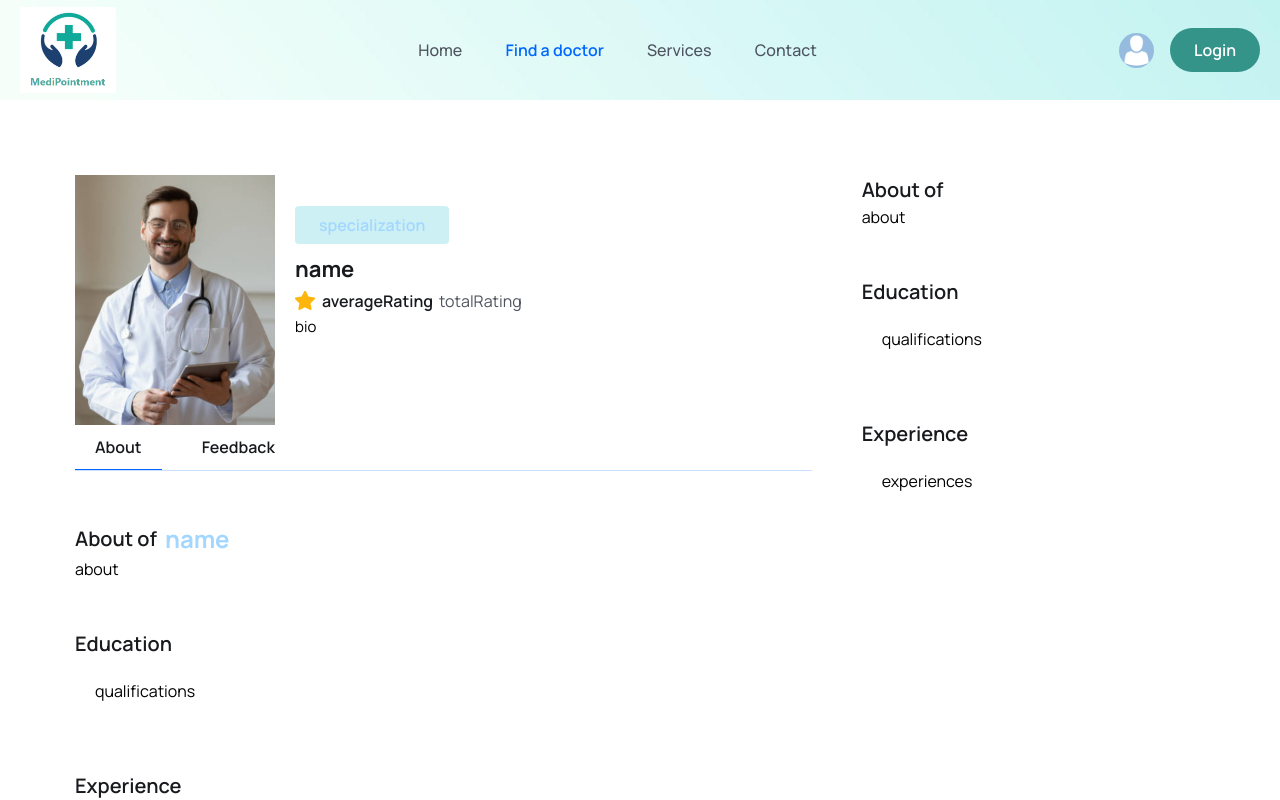
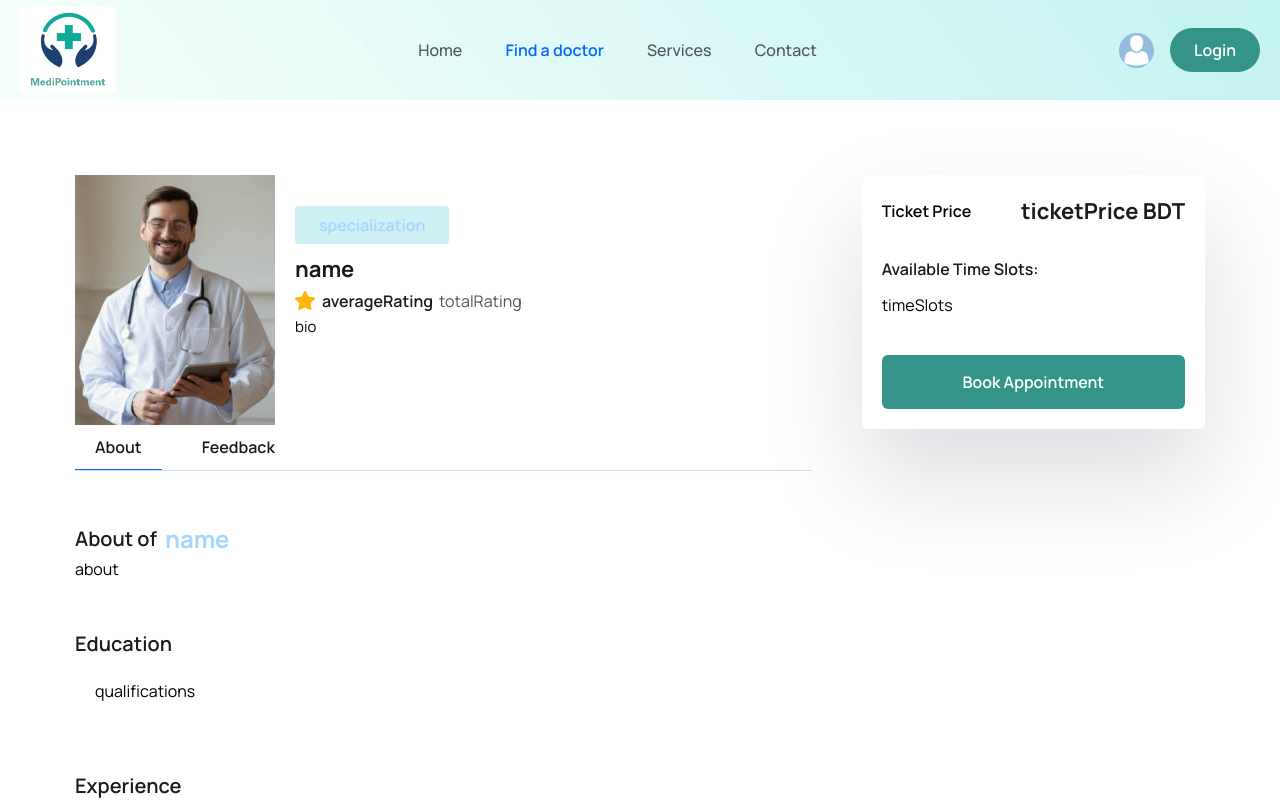
Before and after one commit to bettitaksas/medi-pointment, a React (Vite) app in the folder frontend/: page /doctors/1 in a window 1280 px wide. Shown: the top 800 px of the page. Built offline with nearby package versions, Linux system fonts and the light colour scheme.

Commit message:
fix doctor card

```diff
--- a/frontend/src/components/Doctors/DoctorCard.jsx
+++ b/frontend/src/components/Doctors/DoctorCard.jsx
@@ -1,50 +1,59 @@
 /* eslint-disable react/prop-types */
 
-import starIcon from '../../assets/images/Star.png';
-import { Link } from 'react-router-dom';
-import { BsArrowRight } from 'react-icons/bs';
+import starIcon from "../../assets/images/Star.png";
+import { Link } from "react-router-dom";
+import { BsArrowRight } from "react-icons/bs";
 
-const DoctorCard = () => {
+const DoctorCard = ({ doctor }) => {
+  const {
+    name,
+    averageRating,
+    totalRating,
+    totalPatients,
+    specialization,
+    photo,
+    hospital,
+  } = doctor;
 
   return (
-        <div className='p-3 lg:p-5 '>
+    <div className="p-3 lg:p-5 ">
       <div>
-                <img className='w-full rounded-lg' src='' alt='' />
+        <img className="w-full" src={photo} alt="" />
       </div>
-            <h2 className='text-[18px] leading-[30px] lg:text-[26px] lg:leading-9 font-[700] text-headingColor mt-3 lg:mt-5'>
-                name
+      <h2 className="text-[18px] leading-[30px] lg:text-[26px] lg:leading-9 font-[700] text-headingColor mt-3 lg:mt-5">
+        {name}
       </h2>
 
-            <div className='mt-2 lg:mt-4 flex items-center justify-between'>
-                <span className='bg-[#CCF0F3] text-irisBlueColor py-1 px-4 lg:py-2 lg:px-6 rounded text-[12px] leading-4 lg:text-[16px] lg:leading-7 font-[600]'>
-                    specialization
+      <div className="mt-2 lg:mt-4 flex items-center justify-between">
+        <span className="bg-[#CCF0F3] text-irisBlueColor py-1 px-4 lg:py-2 lg:px-6 rounded text-[12px] leading-4 lg:text-[16px] lg:leading-7 font-[600]">
+          {specialization}
         </span>
 
-                <div className='flex items-center gap-[6px]'>
-                    <span className='flex items-center gap-[6px] text-[14px] leading-6 lg:text-[16px] lg:leading-7 font-[600] text-headingColor'>
-                        <img src={starIcon} alt='' /> averageRating
+        <div className="flex items-center gap-[6px]">
+          <span className="flex items-center gap-[6px] text-[14px] leading-6 lg:text-[16px] lg:leading-7 font-[600] text-headingColor">
+            <img src={starIcon} alt="" /> {averageRating}
           </span>
-                    <span className='text-[14px] leading-6 lg:text-[16px] lg:leading-7 font-[400] text-textColor'>
-                        totalRating
+          <span className="text-[14px] leading-6 lg:text-[16px] lg:leading-7 font-[400] text-textColor">
+            ({totalRating})
           </span>
         </div>
       </div>
 
-            <div className='mt-[18px] lg:mt-5 flex items-center justify-between'>
+      <div className="mt-[18px] lg:mt-5 flex items-center justify-between">
         <div>
-                    <h3 className='text-[16px] leading-7 lg:text-[18px] lg:leading-[30px] font-[600] text-headingColor'>
-                        +totalPatients Patients
+          <h3 className="text-[16px] leading-7 lg:text-[18px] lg:leading-[30px] font-[600] text-headingColor">
+            +{totalPatients} Patients
           </h3>
-                    <p className='text-[14px] leading-[24px] font-[400] text-textColor'>
-                        At hospital
+          <p className="text-[14px] leading-[24px] font-[400] text-textColor">
+            At {hospital}
           </p>
         </div>
 
         <Link
-                    to='/doctors'
-                    className=' w-[44px] h-[44px] rounded-full border border-solid border-[#181A1E] flex  items-center justify-center  group hover:bg-[#0067FF] hover:border-none'
+          to={`/doctors/${doctor._id}`}
+          className=" w-[44px] h-[44px] rounded-full border border-solid border-[#181A1E] flex  items-center justify-center  group hover:bg-[#0067FF] hover:border-none"
         >
-                    <BsArrowRight className='group-hover:text-white w-6 h-5' />
+          <BsArrowRight className="group-hover:text-white w-6 h-5" />
         </Link>
       </div>
     </div>
--- a/frontend/src/pages/Doctors/SidePanel.jsx
+++ b/frontend/src/pages/Doctors/SidePanel.jsx
@@ -1,34 +1,28 @@
-/* eslint-disable react/prop-types */
-const DoctorAbout = () => {
+const SidePanel = () => {
+
   return (
-        <div>
-            <div>
-                <h3 className='text-[20px] leading-[30px] text-headingColor font-semibold flex gap-2 items-center'>
-                    About of
-                    <span className='text-irisBlueColor font-bold text-[24px] leading-9'>
-                        {name}
+    <div className=" shadow-panelShadow p-3 lg:p-5 rounded-md">
+      <div className="flex items-center justify-between">
+        <p className="text__para mt-0 font-semibold">Ticket Price</p>
+        <span className="text-[16px] leading-7 lg:text-[22px] lg:leading-8 text-headingColor font-bold">
+          ticketPrice BDT
         </span>
-                </h3>
-                <p className='text__para'>about</p>
       </div>
 
-            <div className='mt-12'>
-                <h3 className='text-[20px] leading-[30px] text-headingColor font-semibold flex gap-2 items-center'>
-                    Education
-                </h3>
-                <ul className='pt-4 md:p-5'>qualifications</ul>
+      <div className="mt-[30px]">
+        <p className="text__para mt-0 font-semibold text-headingColor">
+          Available Time Slots:
+        </p>
+        <ul className="mt-3">
+          timeSlots
+        </ul>
       </div>
 
-            <div className='mt-12'>
-                <h3 className='text-[20px] leading-[30px] text-headingColor font-semibold flex gap-2 items-center'>
-                    Experience
-                </h3>
-                <ul className='pt-4 md:p-5 grid sm:grid-cols-2  gap-[30px]'>
-                    experiences
-                </ul>
-            </div>
+      <button className="px-2 btn w-full rounded-md">
+        Book Appointment
+      </button>
     </div>
   );
 };
 
-export default DoctorAbout;
+export default SidePanel;
```
Lines whose indentation alone changed are shown as unchanged.
